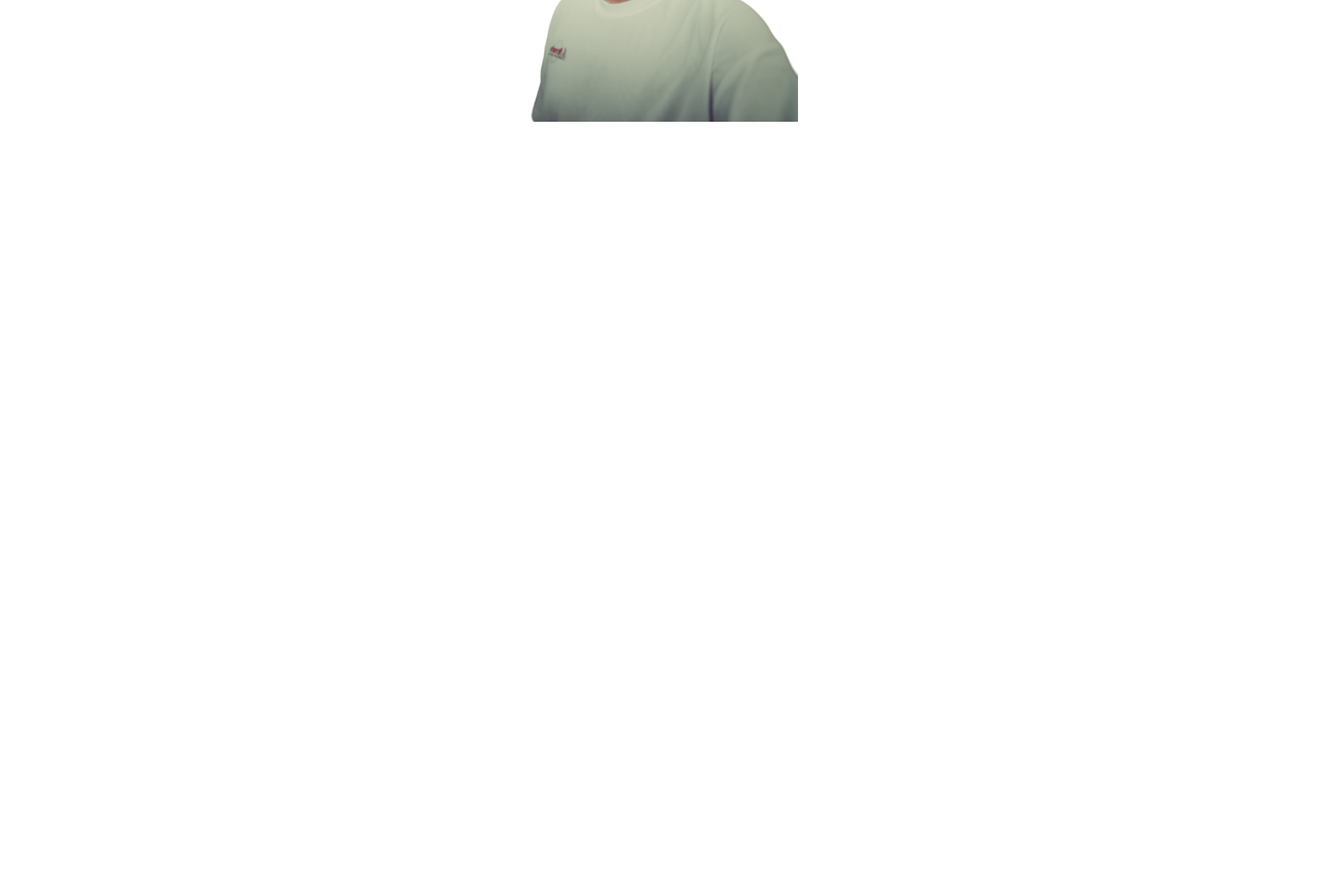
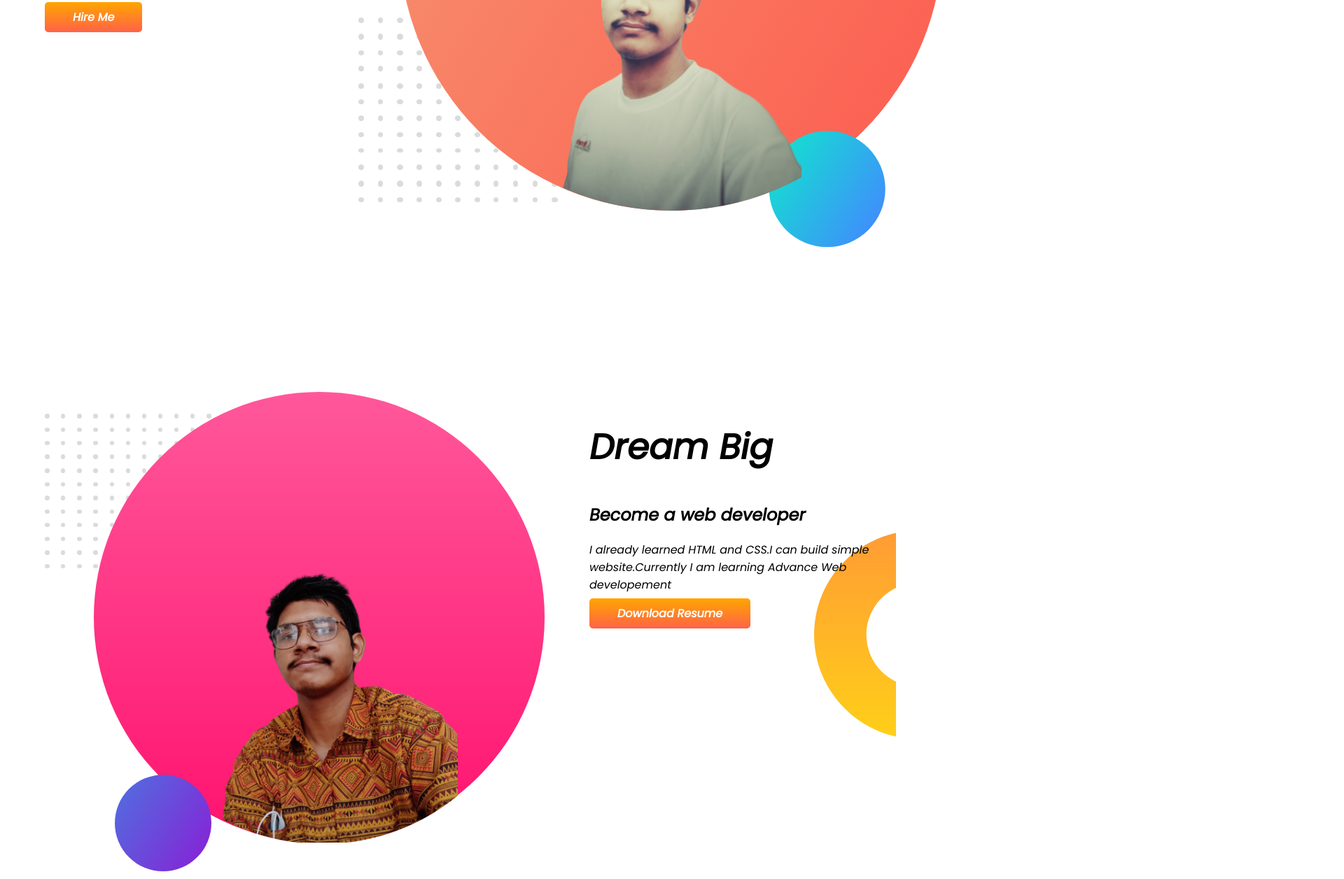
Before and after one commit to syedrafinulhuq/Rafi-s-porfolio, a plain HTML site: page index.html in a window 1280 px wide. Shown: the part 476-1732 px from the top of the page at 70% size, 1920 px wide, since content can reach past the window. Before the commit the page ends 800 px from the top, so only its background shows below. Drawn offline with Linux system fonts and the light colour scheme.

Commit message:
second change

```diff
--- a/index.html
+++ b/index.html
@@ -18,13 +18,25 @@
             <h1>Welcome to</h1>
             <h1><span class="orange-color">Rafinul Huq</span> World</h1>
             <h3>Build climber and train stopper</h3>
-        <p>Hi, I am a newbie to web developement.I love to read books.Learning everyday new thing is a challange for me.
+            <p>Hi, I am a newbie to web developement.I love to read books.Learning everyday new thing is a challange for
+                me.
 
             </p>
             <a class="link-button" href="https://www.facebook.com/syedrafinulhuq" target="blank">Hire Me</a>
         </div>
         <div class="half-width">
-        <img src="/Rafi-s-porfolio/2021-001/2021/bvbr.png" alt="">
+            <img src="/Rafi-s-porfolio/2021-001/2021/my-bg.png" alt="">
+        </div>
+    </section>
+    <section class="dream-big">
+        <div class="half-width">
+            <img src="/Rafi-s-porfolio/2021-001/2021/my-bg2.png" alt="">
+        </div>
+        <div class="half-width">
+            <h1>Dream Big</h1>
+            <h2>Become a web developer</h2>
+            <p>I already learned HTML and CSS.I can build simple website.Currently I am learning Advance Web developement</p>
+            <a class="link-button" target="_blank" href="">Download Resume</a>
         </div>
     </section>
 </body>
--- a/style.css
+++ b/style.css
@@ -11,15 +11,15 @@ h1 {
 }
 section{
     display: flex;
+    margin-bottom: 200px;
 }
 .half-width{
-    width: 40%;
+    width: 60%;
     padding-left: 5%;
 }
 .half-width img{
-    width: 500px;
-    height: 650px;
-    padding-right: 50%;
+
+    padding-right: 100%;
 }
 .link-button{
     text-decoration: none;
@@ -32,5 +32,9 @@ section{
 .top-banner{
     background-image: url(images/top-banner.png);
     background-repeat: no-repeat;
-
 }
+.dream-big{
+    background-image: url(/Rafi-s-porfolio/images/dream-bg.png);
+    background-repeat: no-repeat;
+    background-position: right;
+}
```
Also changed, not shown: 2021-001/2021/my-bg.png (added), 2021-001/2021/my-bg2.png (added), 2 other files. Lines whose indentation alone changed are shown as unchanged.
